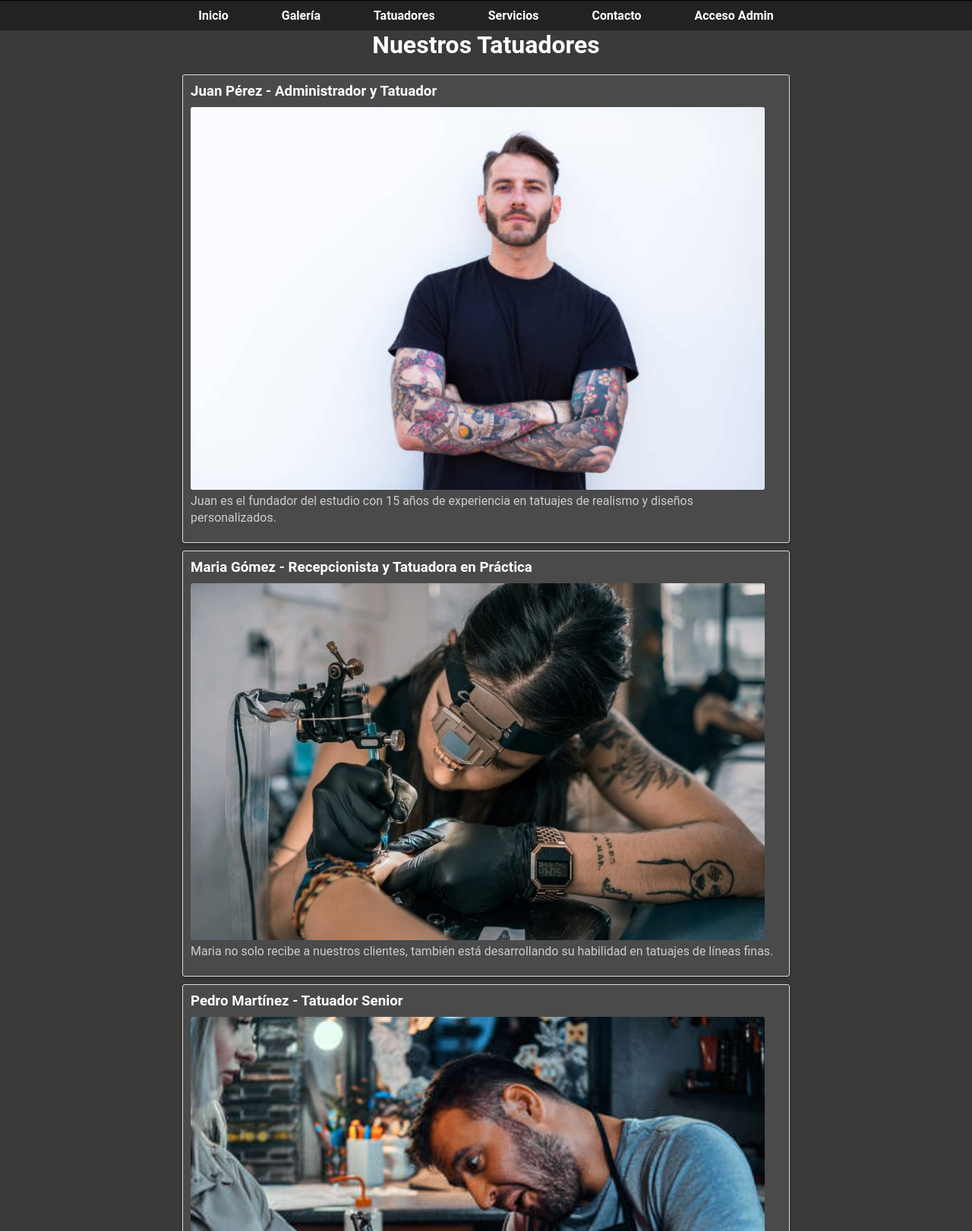
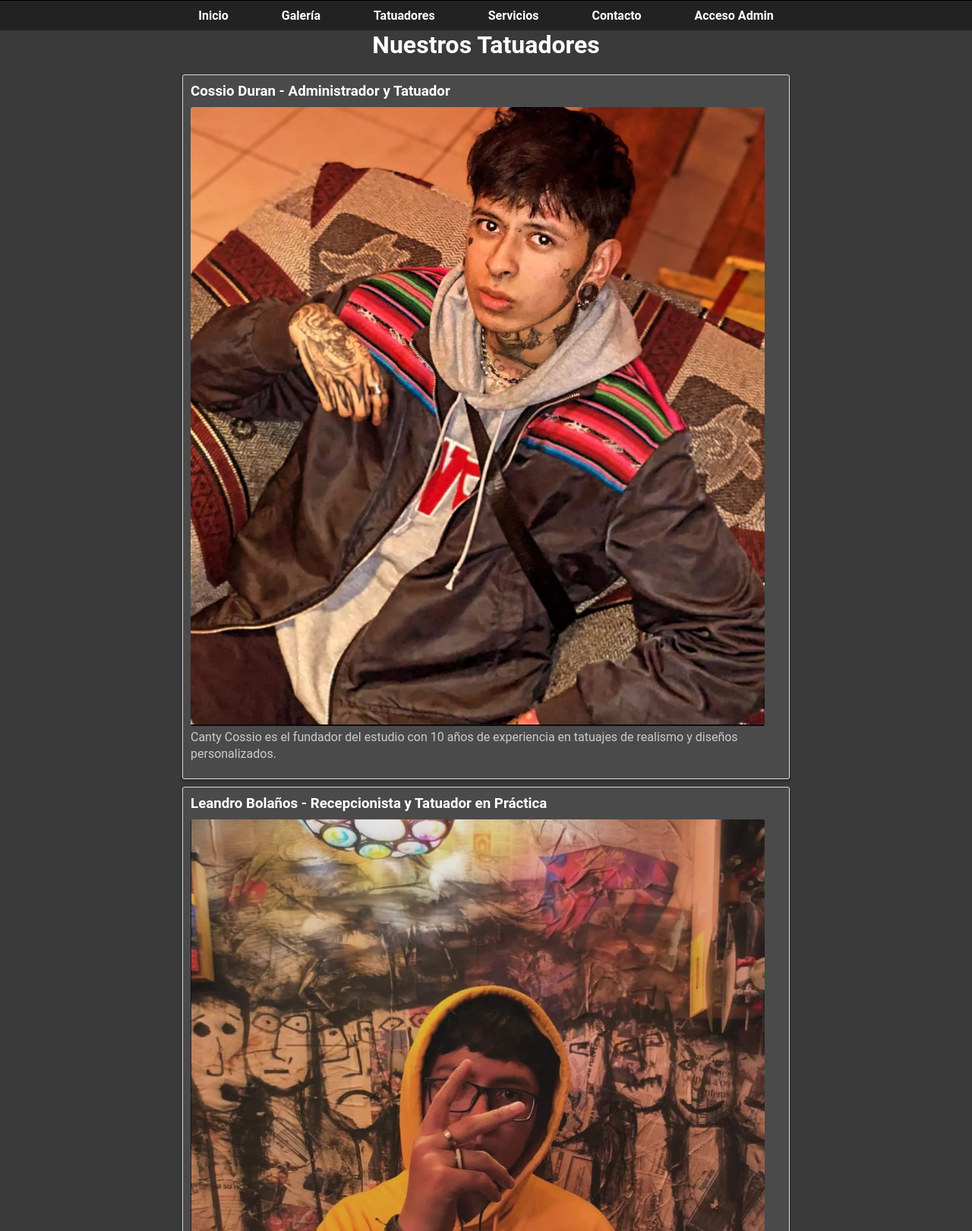
Before and after one commit to DanielMendiola19/Studio-Kraken, a PHP site: page /tatuadores_cliente.php in a window 1280 px wide. Shown: the part 299-1920 px from the top of the page at 76% size. Run offline with PHP 8.4, Linux system fonts and the light colour scheme.

Commit message:
Cambios Extras - Alfredo

```diff
--- a/Kraken/tatuadores_cliente.php
+++ b/Kraken/tatuadores_cliente.php
@@ -29,15 +29,15 @@
 <main>
     <h2>Nuestros Tatuadores</h2>
     <div class="seccion">
-        <h3>Juan Pérez - Administrador y Tatuador</h3>
-        <img src="recursos/tatuador1.jpg" alt="Juan Pérez" class="imgUbicacion">
-        <p>Juan es el fundador del estudio con 15 años de experiencia en tatuajes de realismo y diseños personalizados.</p>
+        <h3>Cossio Duran - Administrador y Tatuador</h3>
+        <img src="recursos/tatuador4.jpg" alt="Canty Cossio" class="imgUbicacion">
+        <p>Canty Cossio es el fundador del estudio con 10 años de experiencia en tatuajes de realismo y diseños personalizados.</p>
     </div>
 
     <div class="seccion">
-        <h3>Maria Gómez - Recepcionista y Tatuadora en Práctica</h3>
-        <img src="recursos/tatuador2.jpg" alt="Maria Gómez" class="imgUbicacion">
-        <p>Maria no solo recibe a nuestros clientes, también está desarrollando su habilidad en tatuajes de líneas finas.</p>
+        <h3>Leandro Bolaños - Recepcionista y Tatuador en Práctica</h3>
+        <img src="recursos/tatuador5.jpg" alt="LBZ" class="imgUbicacion">
+        <p>LBZ no solo recibe a nuestros clientes, también está desarrollando su habilidad en tatuajes de líneas finas.</p>
     </div>
 
     <div class="seccion">
```
Also changed, not shown: Kraken/contacto_cliente.php (+5 -8 lines), Kraken/recursos/tatuador4.jpg (added), Kraken/recursos/tatuador5.jpg (added).
